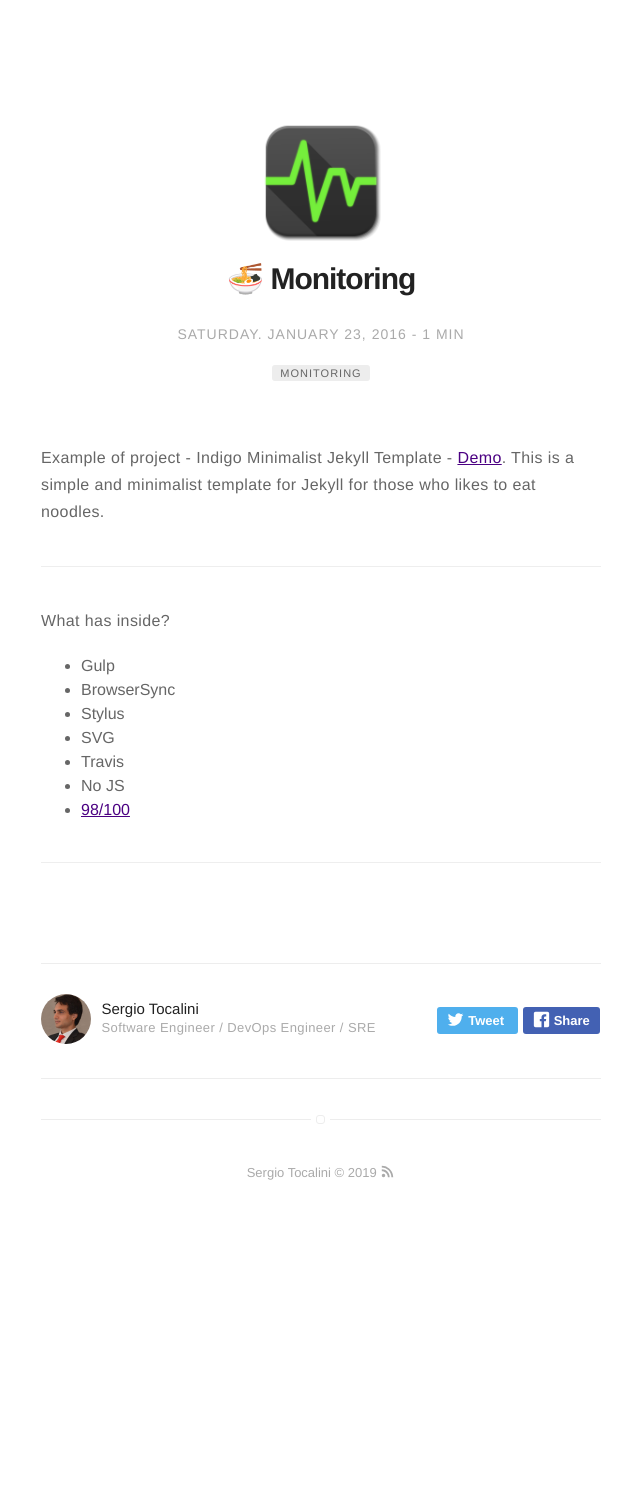
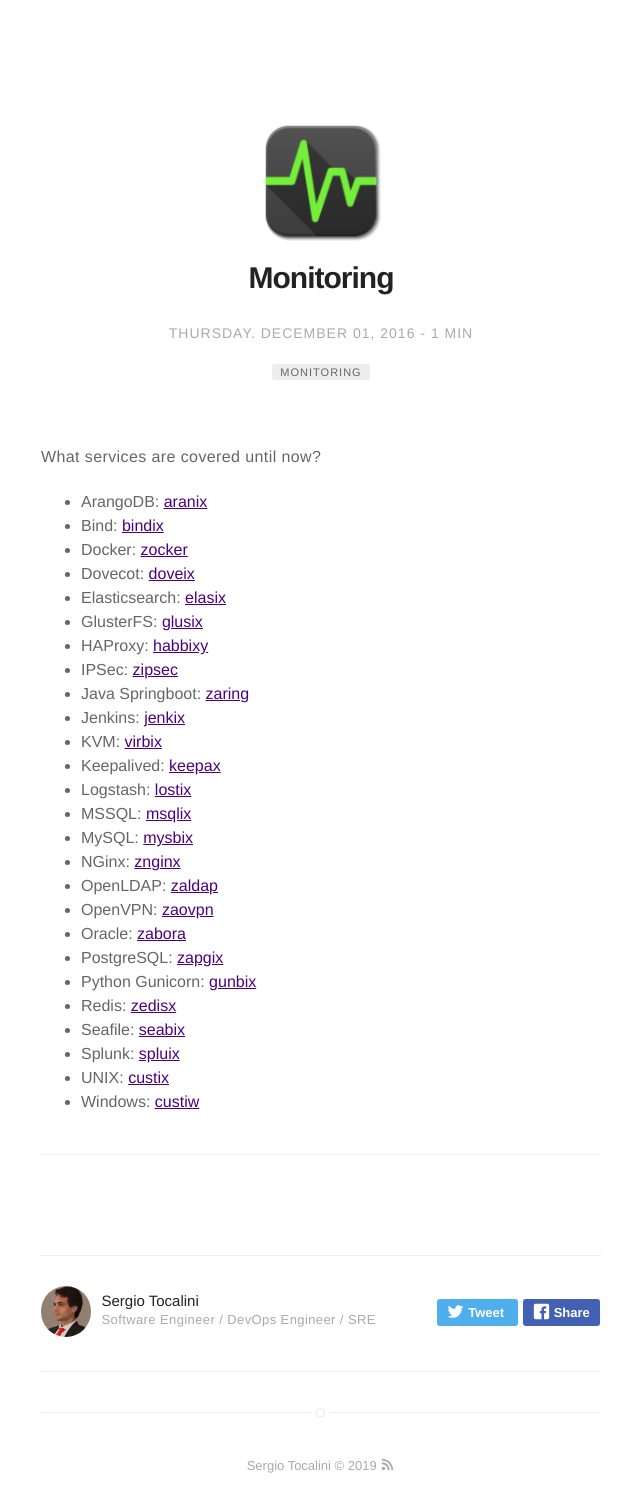
Before and after one commit to sergiotocalini/sergiotocalini.github.io, a Jekyll site: the page built from _posts/2016-12-01-monitoring.markdown, in a window 1280 px wide, cut to the strip 104-1617 px from the top of the page. Shown: the whole strip, without its empty margins (319-959 px from the left). Built offline with Jekyll 4.4.1, drawn with Linux system fonts in a browser that asks for light colours; emoji names are drawn with the system emoji font; before the commit the page ends 1324 px from its top, so only the background shows below that.

Commit message:
Updating

```diff
--- a/_posts/2016-01-23-monitoring.markdown
+++ /dev/null
@@ -1,30 +0,0 @@
----
-title: ":ramen: Monitoring"
-layout: post
-date: 2016-01-23 22:10
-tag: monitoring
-image: "/assets/img/monitor.png"
-headerImage: true
-projects: true
-hidden: true # don't count this post in blog pagination
-description: "This is a simple and minimalist template for Jekyll for those who likes to eat noodles."
-category: project
-author: sergiotocalini
-externalLink: false
----
-
-Example of project - Indigo Minimalist Jekyll Template - [Demo](http://sergiokopplin.github.io/indigo/). This is a simple and minimalist template for Jekyll for those who likes to eat noodles.
-
----
-
-What has inside?
-
-- Gulp
-- BrowserSync
-- Stylus
-- SVG
-- Travis
-- No JS
-- [98/100](https://developers.google.com/speed/pagespeed/insights/?url=http%3A%2F%2Fsergiokopplin.github.io%2Findigo%2F)
-
----
--- /dev/null
+++ b/_posts/2016-12-01-monitoring.markdown
@@ -0,0 +1,44 @@
+---
+title: "Monitoring"
+layout: post
+date: 2016-12-01 22:00
+tag: monitoring
+image: "/assets/img/monitor.png"
+headerImage: true
+projects: true
+hidden: true # don't count this post in blog pagination
+description: "This is a project under development."
+category: project
+author: sergiotocalini
+externalLink: false
+---
+
+What services are covered until now?
+- ArangoDB: [aranix](https://github.com/sergiotocalini/aranix)
+- Bind: [bindix](https://github.com/sergiotocalini/bindix)
+- Docker: [zocker](https://github.com/sergiotocalini/zocker)
+- Dovecot: [doveix](https://github.com/sergiotocalini/doveix)
+- Elasticsearch: [elasix](https://github.com/sergiotocalini/elasix)
+- GlusterFS: [glusix](https://github.com/sergiotocalini/glusix)
+- HAProxy: [habbixy](https://github.com/sergiotocalini/habbixy)
+- IPSec: [zipsec](https://github.com/sergiotocalini/zipsec)
+- Java Springboot: [zaring](https://github.com/sergiotocalini/zaring)
+- Jenkins: [jenkix](https://github.com/sergiotocalini/jenkix)
+- KVM: [virbix](https://github.com/sergiotocalini/virbix)
+- Keepalived: [keepax](https://github.com/sergiotocalini/keepax)
+- Logstash: [lostix](https://github.com/sergiotocalini/lostix)
+- MSSQL: [msqlix](https://github.com/sergiotocalini/msqlix)
+- MySQL: [mysbix](https://github.com/sergiotocalini/mysbix)
+- NGinx: [znginx](https://github.com/sergiotocalini/znginx)
+- OpenLDAP: [zaldap](https://github.com/sergiotocalini/zaldap)
+- OpenVPN: [zaovpn](https://github.com/sergiotocalini/zaovpn)
+- Oracle: [zabora](https://github.com/sergiotocalini/zabora)
+- PostgreSQL: [zapgix](https://github.com/sergiotocalini/zapgix)
+- Python Gunicorn: [gunbix](https://github.com/sergiotocalini/gunbix)
+- Redis: [zedisx](https://github.com/sergiotocalini/zedisx)
+- Seafile: [seabix](https://github.com/sergiotocalini/seabix)
+- Splunk: [spluix](https://github.com/sergiotocalini/spluix)
+- UNIX: [custix](https://github.com/sergiotocalini/custix)
+- Windows: [custiw](https://github.com/sergiotocalini/custiw)
+
+---
--- a/_sass/components/nav.sass
+++ b/_sass/components/nav.sass
@@ -16,7 +16,7 @@
             text-decoration: none
 
 .nav
-    position: absolute
+    position: fixed
     right: 0
     top: 0
 
```
Also changed, not shown: about/index.html (line endings or trailing spaces), assets/extras/cloud/azure/certifications.png (added), assets/extras/cloud/azure/certs/microsoft-certified-azure-administrator-associate.png (added), assets/extras/redhat/certs/redhat-certified-system-administrator.png (added).
